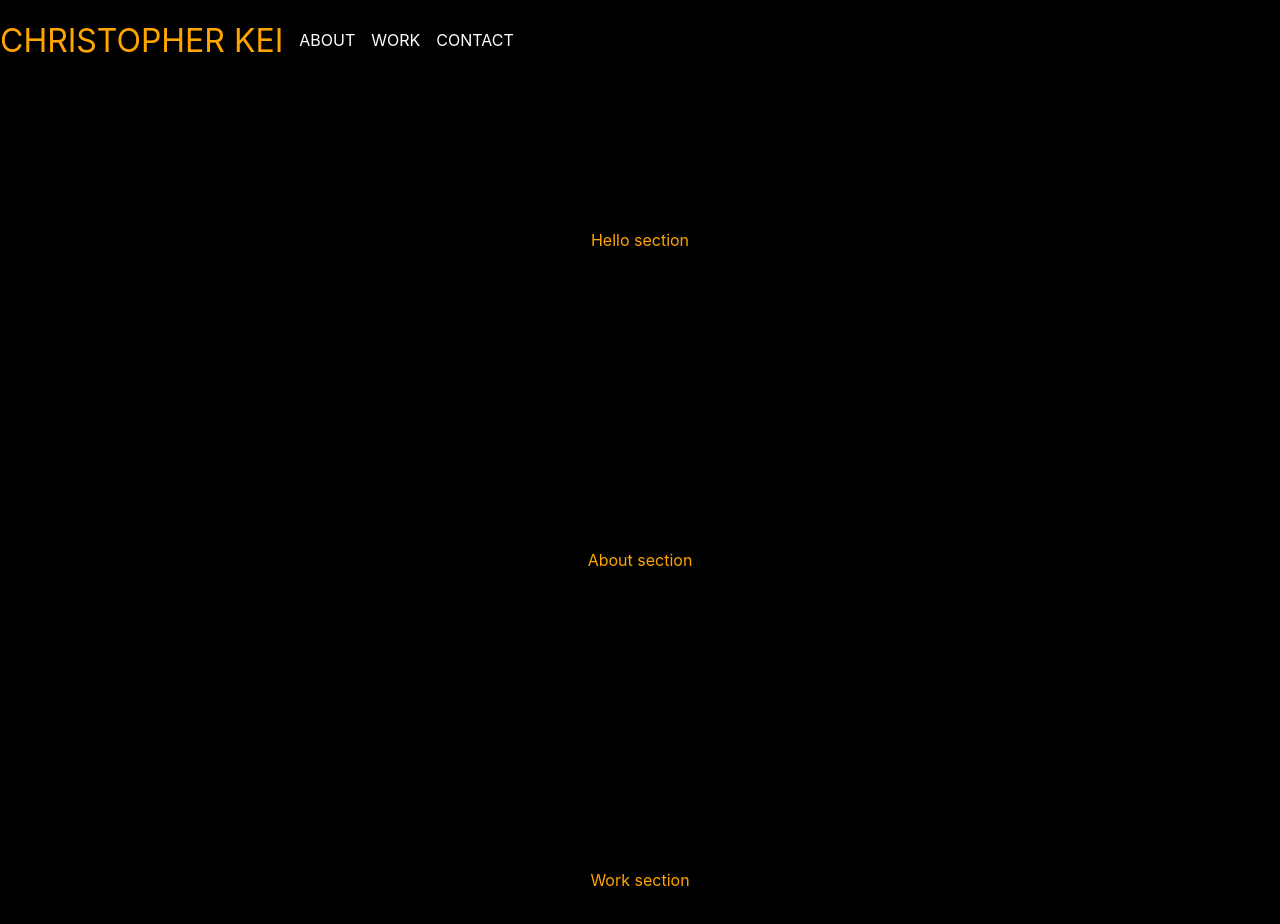
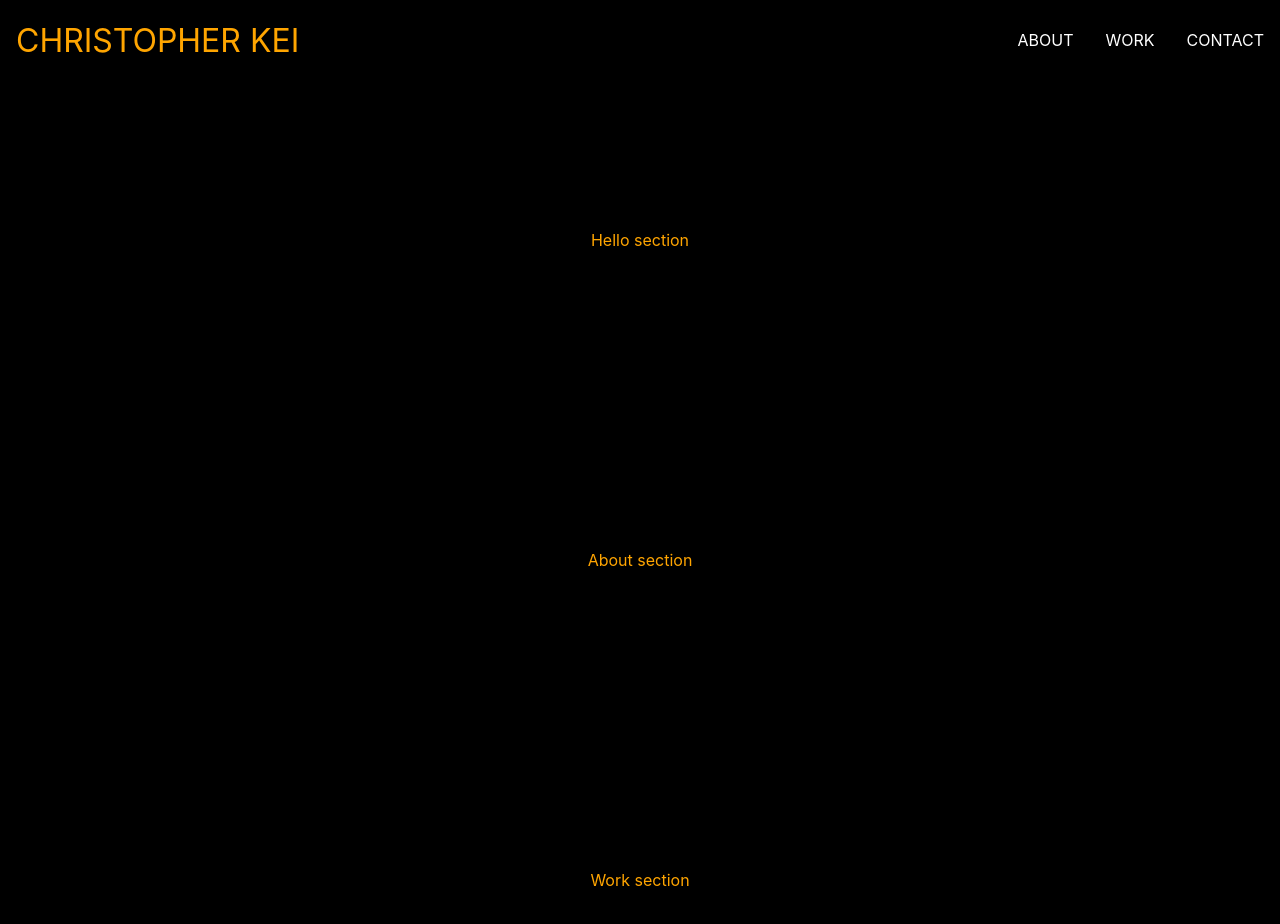
Before and after one commit to chriskei/kei-personal-site, a Next.js app: page / in a window 1280 px wide. Shown: the top 924 px of the page. Built offline with nearby package versions, Linux system fonts and the light colour scheme.

Commit message:
fix: remove navigation link component

```diff
--- a/components/navigation-link.jsx
+++ /dev/null
@@ -1,17 +0,0 @@
-import React from 'react';
-
-const NavigationLink = (props) => {
-  const { changeSection, isCurrentSection, className, children } = props;
-
-  return (
-    <a
-      onClick={() => changeSection()}
-      style={{ color: isCurrentSection ? 'orange' : 'white' }}
-      className={className && className}
-    >
-      {children}
-    </a>
-  );
-};
-
-export { NavigationLink };
--- a/components/navigation.jsx
+++ b/components/navigation.jsx
@@ -1,50 +1,54 @@
 import React from 'react';
 import Link from 'next/link';
 
-import { NavigationLink } from './navigation-link';
 import styles from '../styles/navigation.module.scss';
 
 const Navigation = (props) => {
   const { currentSection, setCurrentSection } = props;
+  const linkColor = (index) => {
+    return currentSection === index ? 'orange' : 'white';
+  };
 
   return (
-    <nav className={styles.navBar}>
+    <nav className={styles.navigationBar}>
       <Link href="/#hello" passHref replace>
-        <NavigationLink
-          changeSection={() => setCurrentSection(0)}
-          isCurrentSection={currentSection == 0}
+        <a
+          onClick={() => setCurrentSection(0)}
+          style={{ color: linkColor(0) }}
           className={styles.largeLink}
         >
           CHRISTOPHER KEI
-        </NavigationLink>
+        </a>
       </Link>
+      <div>
         <Link href="/#about" passHref replace>
-        <NavigationLink
-          changeSection={() => setCurrentSection(1)}
-          isCurrentSection={currentSection == 1}
+          <a
+            onClick={() => setCurrentSection(1)}
+            style={{ color: linkColor(1) }}
             className={styles.smallLink}
           >
             ABOUT
-        </NavigationLink>
+          </a>
         </Link>
         <Link href="/#work" passHref replace>
-        <NavigationLink
-          changeSection={() => setCurrentSection(2)}
-          isCurrentSection={currentSection == 2}
+          <a
+            onClick={() => setCurrentSection(2)}
+            style={{ color: linkColor(2) }}
             className={styles.smallLink}
           >
             WORK
-        </NavigationLink>
+          </a>
         </Link>
         <Link href="/#contact" passHref replace>
-        <NavigationLink
-          changeSection={() => setCurrentSection(3)}
-          isCurrentSection={currentSection == 3}
+          <a
+            onClick={() => setCurrentSection(3)}
+            style={{ color: linkColor(3) }}
             className={styles.smallLink}
           >
             CONTACT
-        </NavigationLink>
+          </a>
         </Link>
+      </div>
     </nav>
   );
 };
--- a/styles/navigation.module.scss
+++ b/styles/navigation.module.scss
@@ -1,22 +1,27 @@
-.navBar {
+.navigationBar {
   position: sticky;
   top: 0;
   background-color: black;
   height: 5rem;
   width: 100%;
   display: flex;
+  justify-content: space-between;
   align-items: center;
   a:hover {
     cursor: pointer;
   }
 }
 
+%link {
+  margin: 0 1rem;
+}
+
 .largeLink {
+  @extend %link;
   font-size: 2rem;
-  margin: 0 1rem 0 0;
 }
 
 .smallLink {
+  @extend %link;
   font-size: 1rem;
-  margin: 0 1rem 0 0;
 }
```
Lines whose indentation alone changed are shown as unchanged.
